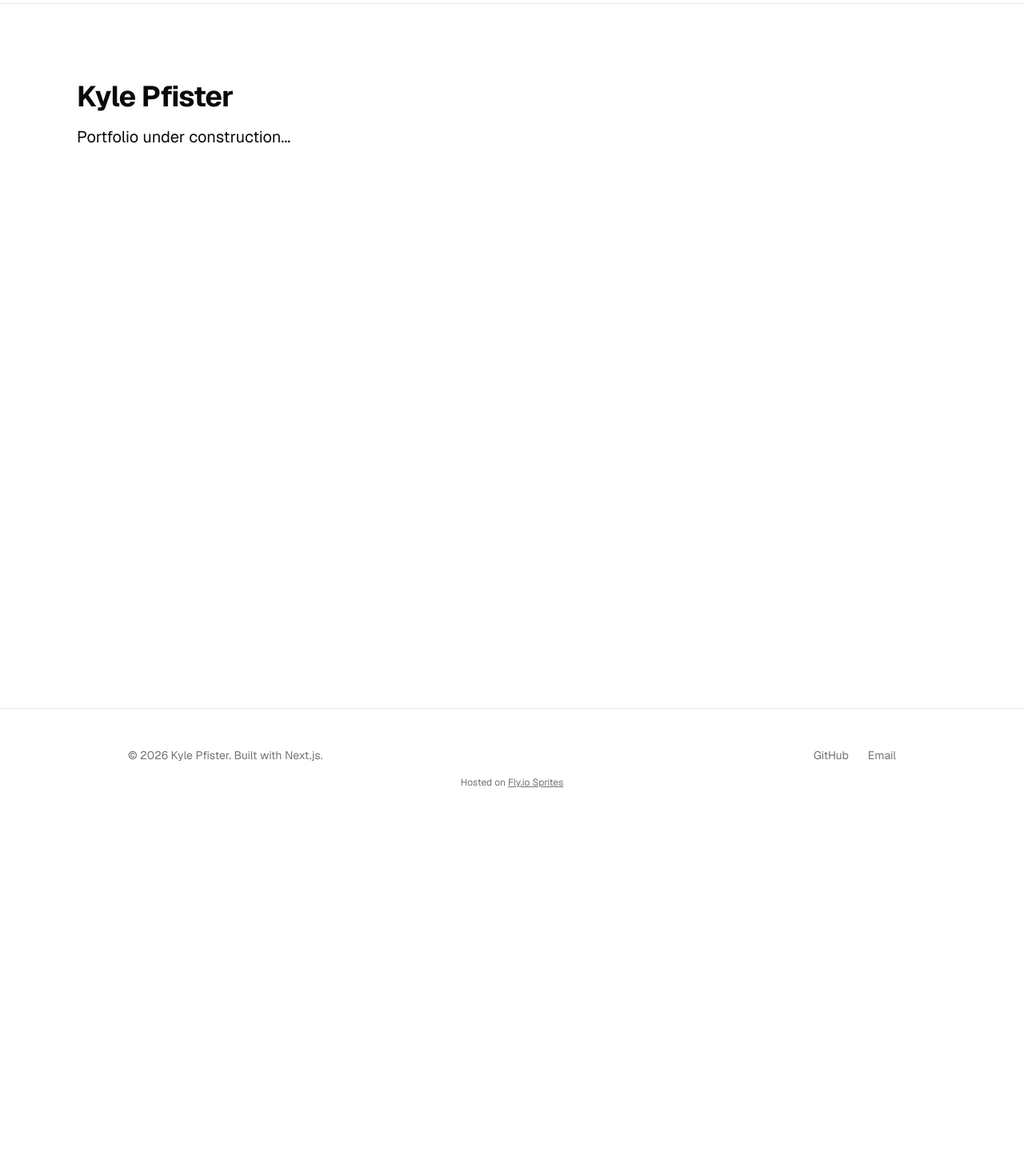
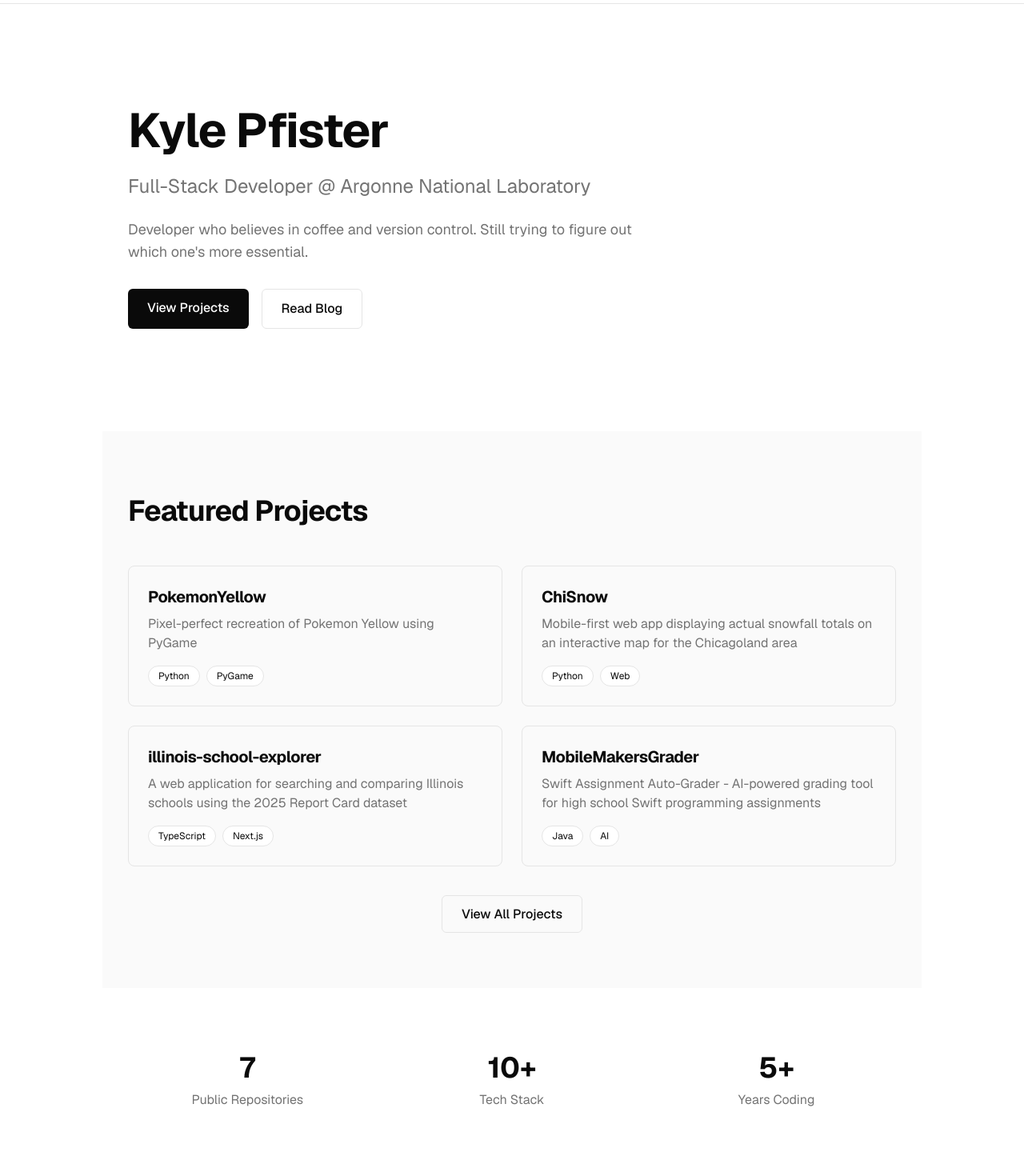
Before and after one commit to kpfister44/pfister-portfolio, a Next.js app: page / in a window 1280 px wide. Shown: the part 60-1530 px from the top of the page at 80% size. Before the commit the page ends 1094 px from the top, so only its background shows below. Built offline with nearby package versions, Linux system fonts and the light colour scheme.

Commit message:
feat(home): build homepage sections

```diff
--- a/app/page.tsx
+++ b/app/page.tsx
@@ -1,8 +1,15 @@
+// ABOUTME: Composes the homepage sections for the portfolio landing page.
+// ABOUTME: Assembles hero, featured projects, and quick stats blocks.
+import Hero from '@/components/home/Hero'
+import FeaturedProjects from '@/components/home/FeaturedProjects'
+import QuickStats from '@/components/home/QuickStats'
+
 export default function Home() {
   return (
-    <main className="min-h-screen p-24">
-      <h1 className="text-4xl font-bold">Kyle Pfister</h1>
-      <p className="mt-4 text-xl">Portfolio under construction...</p>
-    </main>
+    <>
+      <Hero />
+      <FeaturedProjects />
+      <QuickStats />
+    </>
   )
 }
--- /dev/null
+++ b/components/home/FeaturedProjects.tsx
@@ -0,0 +1,72 @@
+// ABOUTME: Highlights a curated set of featured portfolio projects.
+// ABOUTME: Links each project card to its GitHub repository.
+import Link from 'next/link'
+
+const featuredProjects = [
+  {
+    name: 'PokemonYellow',
+    description: 'Pixel-perfect recreation of Pokemon Yellow using PyGame',
+    tech: ['Python', 'PyGame'],
+    url: 'https://github.com/kpfister44/PokemonYellow',
+  },
+  {
+    name: 'ChiSnow',
+    description:
+      'Mobile-first web app displaying actual snowfall totals on an interactive map for the Chicagoland area',
+    tech: ['Python', 'Web'],
+    url: 'https://github.com/kpfister44/ChiSnow',
+  },
+  {
+    name: 'illinois-school-explorer',
+    description:
+      'A web application for searching and comparing Illinois schools using the 2025 Report Card dataset',
+    tech: ['TypeScript', 'Next.js'],
+    url: 'https://github.com/kpfister44/illinois-school-explorer',
+  },
+  {
+    name: 'MobileMakersGrader',
+    description:
+      'Swift Assignment Auto-Grader - AI-powered grading tool for high school Swift programming assignments',
+    tech: ['Java', 'AI'],
+    url: 'https://github.com/kpfister44/MobileMakersGrader',
+  },
+]
+
+export default function FeaturedProjects() {
+  return (
+    <section className="container-custom py-20 bg-background-alt">
+      <h2 className="mb-12">Featured Projects</h2>
+      <div className="grid md:grid-cols-2 gap-6">
+        {featuredProjects.map((project) => (
+          <Link
+            key={project.name}
+            href={project.url}
+            target="_blank"
+            rel="noopener noreferrer"
+            className="card group"
+          >
+            <h3 className="text-xl mb-2 group-hover:text-accent transition-colors">
+              {project.name}
+            </h3>
+            <p className="text-foreground-muted mb-4">{project.description}</p>
+            <div className="flex flex-wrap gap-2">
+              {project.tech.map((tech) => (
+                <span
+                  key={tech}
+                  className="text-xs px-3 py-1 bg-background border border-border rounded-full"
+                >
+                  {tech}
+                </span>
+              ))}
+            </div>
+          </Link>
+        ))}
+      </div>
+      <div className="mt-12 text-center">
+        <Link href="/projects" className="btn btn-secondary">
+          View All Projects
+        </Link>
+      </div>
+    </section>
+  )
+}
--- /dev/null
+++ b/components/home/Hero.tsx
@@ -0,0 +1,28 @@
+// ABOUTME: Displays the hero section with title, role, and primary actions.
+// ABOUTME: Provides quick links to projects and blog content.
+import Link from 'next/link'
+
+export default function Hero() {
+  return (
+    <section className="container-custom py-20 md:py-32">
+      <div className="max-w-3xl">
+        <h1 className="mb-6">Kyle Pfister</h1>
+        <p className="text-xl md:text-2xl text-foreground-muted mb-6">
+          Full-Stack Developer @ Argonne National Laboratory
+        </p>
+        <p className="text-lg text-foreground-muted mb-8 max-w-2xl">
+          Developer who believes in coffee and version control. Still trying to figure out
+          which one&apos;s more essential.
+        </p>
+        <div className="flex flex-wrap gap-4">
+          <Link href="/projects" className="btn btn-primary">
+            View Projects
+          </Link>
+          <Link href="/blog" className="btn btn-secondary">
+            Read Blog
+          </Link>
+        </div>
+      </div>
+    </section>
+  )
+}
--- /dev/null
+++ b/components/home/QuickStats.tsx
@@ -0,0 +1,22 @@
+// ABOUTME: Displays quick summary statistics about experience and projects.
+// ABOUTME: Uses a simple grid layout for key metrics.
+export default function QuickStats() {
+  const stats = [
+    { label: 'Public Repositories', value: '7' },
+    { label: 'Tech Stack', value: '10+' },
+    { label: 'Years Coding', value: '5+' },
+  ]
+
+  return (
+    <section className="container-custom py-20">
+      <div className="grid md:grid-cols-3 gap-8">
+        {stats.map((stat) => (
+          <div key={stat.label} className="text-center">
+            <div className="text-4xl font-bold mb-2">{stat.value}</div>
+            <div className="text-foreground-muted">{stat.label}</div>
+          </div>
+        ))}
+      </div>
+    </section>
+  )
+}
```
